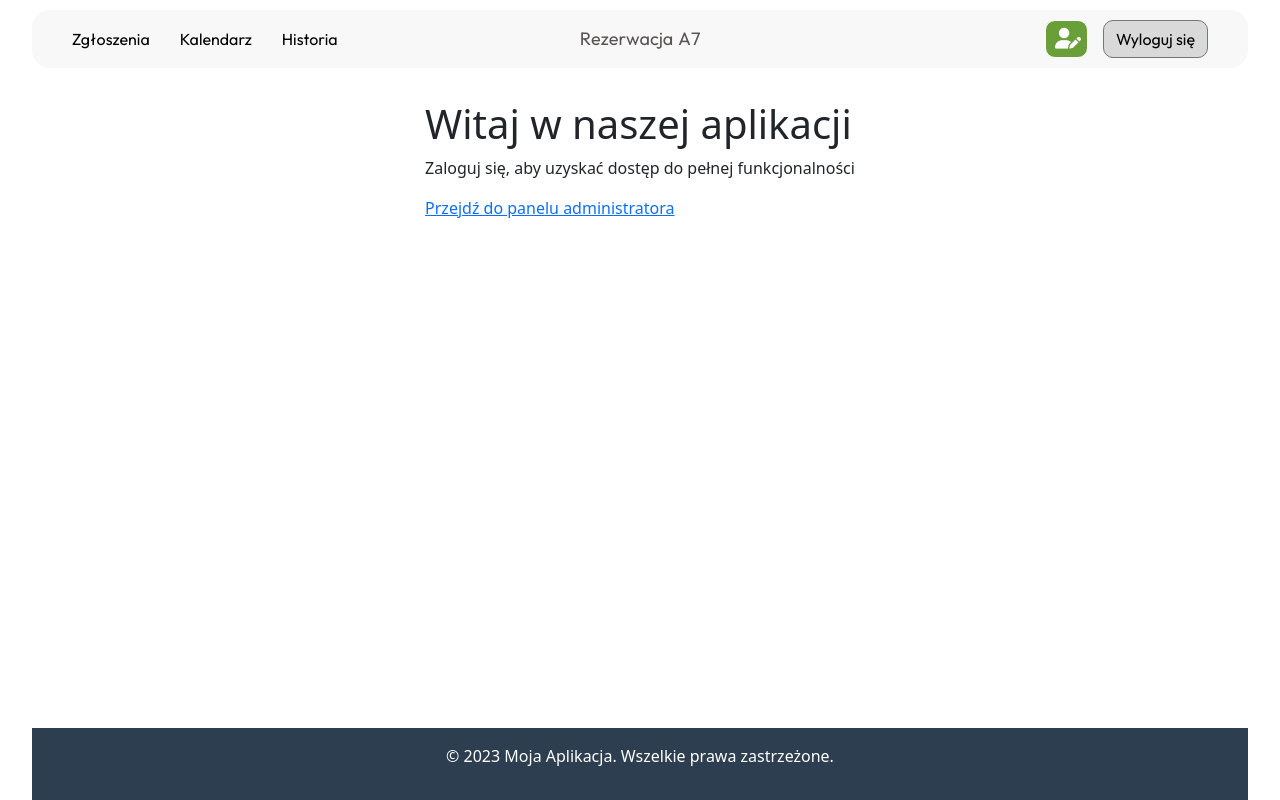
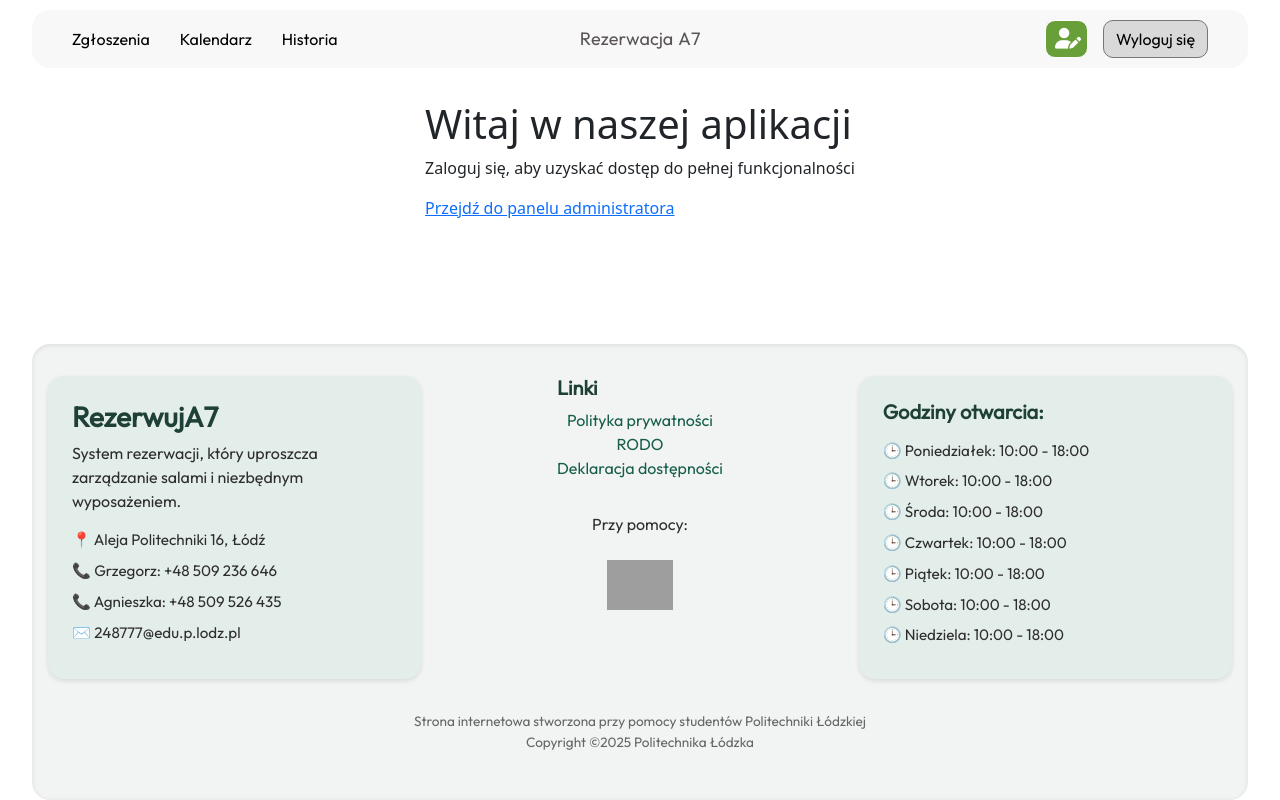
Before and after one commit to Velfoy/Projekt_kompetencyjny, a React (Vite) app in the folder frontend/: page / in a window 1280 px wide. Built offline with nearby package versions, Linux system fonts and the light colour scheme; grey boxes are pictures that could not be loaded.

Commit message:
First steps with footer

```diff
--- a/frontend/src/components/layout/Footer.tsx
+++ b/frontend/src/components/layout/Footer.tsx
@@ -1,9 +1,62 @@
-import styles from '@styles/layout.module.css';
+import '@styles/components/footer.css';
 
 const Footer = () => {
   return (
-    <footer className={styles.footer}>
-      <p>© 2023 Moja Aplikacja. Wszelkie prawa zastrzeżone.</p>
+    <footer className="custom-footer">
+      <div className="footer-container">
+        {/* Left Section */}
+        <div className="footer-card">
+          <h3>RezerwujA7</h3>
+          <p>System rezerwacji, który uproszcza zarządzanie salami i niezbędnym wyposażeniem.</p>
+          <ul>
+            <li>📍 Aleja Politechniki 16, Łódź</li>
+            <li>📞 Grzegorz: +48 509 236 646</li>
+            <li>📞 Agnieszka: +48 509 526 435</li>
+            <li>✉️ 248777@edu.p.lodz.pl</li>
+          </ul>
+        </div>
+
+        {/* Center Section */}
+        <div className="footer-center">
+          <div className="footer-links">
+            <h5>Linki</h5>
+            <ul>
+              <li><a href="#">Polityka prywatności</a></li>
+              <li><a href="#">RODO</a></li>
+              <li><a href="#">Deklaracja dostępności</a></li>
+            </ul>
+          </div>
+          <div className="footer-logo">
+            <p>Przy pomocy:</p>
+            <img
+              src="https://upload.wikimedia.org/wikipedia/commons/f/fb/Politechnika_Lodzka_logo.svg"
+              alt="Politechnika Łódzka"
+            />
+          </div>
+        </div>
+
+        {/* Right Section */}
+        <div className="footer-card">
+          <h5>Godziny otwarcia:</h5>
+          <ul>
+            <li>🕒 Poniedziałek: 10:00 - 18:00</li>
+            <li>🕒 Wtorek: 10:00 - 18:00</li>
+            <li>🕒 Środa: 10:00 - 18:00</li>
+            <li>🕒 Czwartek: 10:00 - 18:00</li>
+            <li>🕒 Piątek: 10:00 - 18:00</li>
+            <li>🕒 Sobota: 10:00 - 18:00</li>
+            <li>🕒 Niedziela: 10:00 - 18:00</li>
+          </ul>
+        </div>
+      </div>
+
+      <div className="footer-bottom">
+        <p>
+          Strona internetowa stworzona przy pomocy studentów Politechniki Łódzkiej
+          <br />
+          Copyright ©2025 Politechnika Łódzka
+        </p>
+      </div>
     </footer>
   );
 };
--- /dev/null
+++ b/frontend/src/styles/components/footer.css
@@ -0,0 +1,88 @@
+.custom-footer {
+  background-color: #f2f4f3;
+  padding: 2rem 1rem;
+  font-family: 'Outfit';
+  color: #2e2e2e;
+  box-shadow: inset 0 1px 5px rgba(0, 0, 0, 0.1);
+  width: 95%;
+  border-radius: 18px;
+}
+
+.footer-container {
+  display: flex;
+  flex-wrap: wrap;
+  justify-content: space-between;
+  gap: 2rem;
+  margin: 0 auto;
+}
+
+.footer-card {
+  background-color: #e3edea;
+  padding: 1.5rem;
+  border-radius: 1rem;
+  flex: 1 1 280px;
+  box-shadow: 0 2px 5px rgba(0, 0, 0, 0.1);
+}
+
+.footer-card h3,
+.footer-card h5 {
+  margin-top: 0;
+  font-weight: 600;
+  color: #1e4036;
+}
+
+.footer-card ul {
+  list-style: none;
+  padding: 0;
+  margin: 1rem 0 0 0;
+  font-size: 0.95rem;
+}
+
+.footer-card li {
+  margin-bottom: 0.5rem;
+}
+
+.footer-center {
+  display: flex;
+  flex-direction: column;
+  align-items: center;
+  flex: 1 1 280px;
+}
+
+.footer-links h5 {
+  margin-bottom: 0.5rem;
+  font-weight: 600;
+  color: #1e4036;
+}
+
+.footer-links ul {
+  list-style: none;
+  padding: 0;
+  text-align: center;
+}
+
+.footer-links a {
+  text-decoration: none;
+  color: #165e4a;
+}
+
+.footer-links a:hover {
+  text-decoration: underline;
+}
+
+.footer-logo {
+  margin-top: 1rem;
+  text-align: center;
+}
+
+.footer-logo img {
+  height: 50px;
+  margin-top: 0.5rem;
+}
+
+.footer-bottom {
+  text-align: center;
+  margin-top: 2rem;
+  font-size: 0.85rem;
+  color: #666;
+}
--- a/frontend/src/styles/components/navbar.css
+++ b/frontend/src/styles/components/navbar.css
@@ -14,9 +14,10 @@
   -ms-user-select: none;
   user-select: none;
   transition: all 0.3s ease-in-out;
+
 }
 .custom-navbar:hover{
-    box-shadow: 1px 2px 4px rgba(0,0,0,0.3);
+      box-shadow: inset 0 1px 5px rgba(0, 0, 0, 0.1);
 }
 .custom-navbar a {
   text-decoration: none;
```
